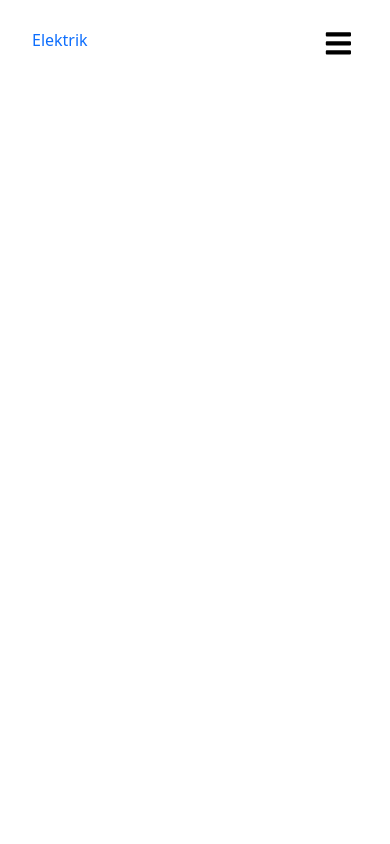
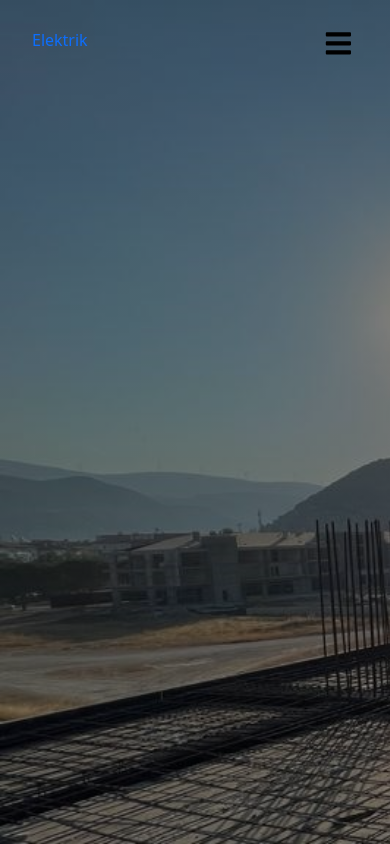
Before and after one commit to erenaygunn/korkutefe-elektrik, a React (Vite) app: page / in a window 390 px wide. Built offline with nearby package versions, Linux system fonts and the light colour scheme.

Commit message:
hero and navbar added

```diff
--- a/src/App.jsx
+++ b/src/App.jsx
@@ -1,11 +1,15 @@
 import 'bootstrap/dist/css/bootstrap.min.css'
 import Navbar from './components/Navbar/Navbar'
+import Hero from './components/Hero/Hero'
 
 
 function App() {
 
   return (
-    <Navbar></Navbar>
+    <div>
+      <Hero></Hero>
+    </div>
+
   )
 }
 
--- /dev/null
+++ b/src/components/Hero/Hero.jsx
@@ -0,0 +1,13 @@
+import React from 'react'
+import './hero.css'
+import Navbar from '../Navbar/Navbar'
+
+const Hero = () => {
+  return (
+    <section className='hero'>
+        <Navbar></Navbar>
+    </section>
+  )
+}
+
+export default Hero
--- /dev/null
+++ b/src/components/Hero/hero.css
@@ -0,0 +1,10 @@
+.hero {
+    width: 100vw;
+    height: 100vh;
+    background: black;
+    overflow: hidden;
+    background: #000000;
+    background: -webkit-linear-gradient(rgba(0, 0, 0, 0.205), rgba(0, 0, 0, 0.315)), url('../../images/foto1.jpeg');
+    background: linear-gradient(rgba(0, 0, 0, 0.452), rgba(0, 0, 0, 0.452)), url('../../images/foto1.jpeg') no-repeat;
+    background-size: cover;
+  }
--- a/src/components/Navbar/navbar.css
+++ b/src/components/Navbar/navbar.css
@@ -55,7 +55,7 @@ header .nav-btn {
 		align-items: center;
 		justify-content: center;
 		gap: 1.5rem;
-		transition: 1s;
+		transition: 0.3s;
 	}
 
 	header .responsive_nav {
@@ -69,6 +69,6 @@ header .nav-btn {
 	}
 
 	nav a {
-		font-size: 1.5rem;
+		font-size: 1rem;
 	}
 }
```
Also changed, not shown: src/images/foto1.jpeg (added), src/images/foto2.jpeg (added), src/index.css (line endings or trailing spaces).
